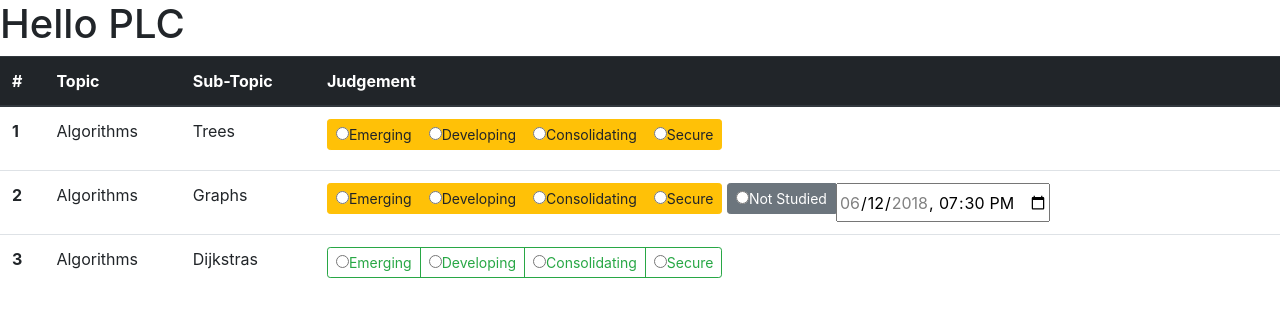
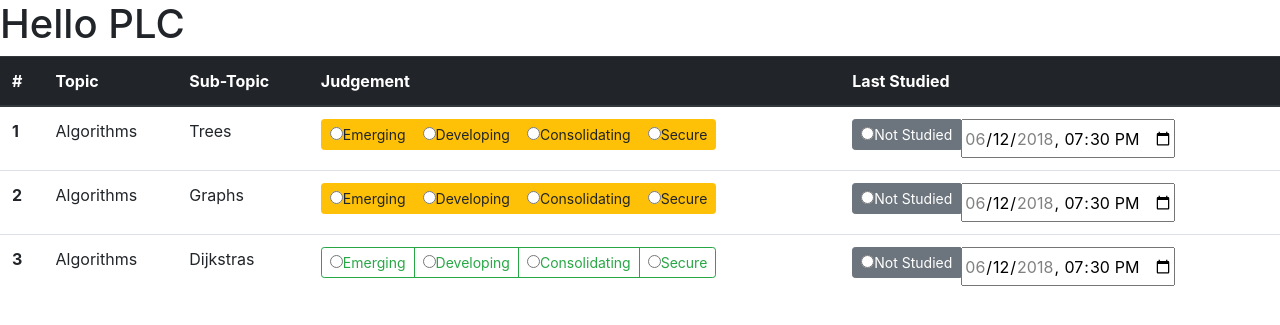
Before and after one commit to llogostevo/learner-checklist-v2, a Flask app: page / in a window 1280 px wide. Shown: the part 56-381 px from the top of the page. Run offline with Flask 2, Linux system fonts and the light colour scheme; some libraries are stand-ins or nearby versions.

Commit message:
minor changes

```diff
--- a/templates/home.html
+++ b/templates/home.html
@@ -39,6 +39,7 @@
       <th scope="col">Topic</th>
       <th scope="col">Sub-Topic</th>
       <th scope="col">Judgement</th>
+      <th scope="col">Last Studied</th>
     </tr>
   </thead>
   <tbody>
@@ -56,6 +57,15 @@
       {% endfor %}
         </div>
       </td>
+      <td>
+        <div class="btn-group" data-toggle="buttons">
+        <label class="btn btn-secondary btn-sm">
+        <input type="radio" name="options" id="option1">Not Studied</label>
+<input type="datetime-local" id="meeting-time"
+       name="meeting-time" value="2018-06-12T19:30"
+       min="2018-06-07T00:00" max="2018-06-14T00:00">
+</div>
+      </td>
     </tr>
     <tr>
       <th scope="row">2</th>
@@ -70,15 +80,14 @@
         {% endif %}
       {% endfor %}
         </div>
-<div class="btn-group" data-toggle="buttons">
+      </td>
+      <td>
+        <div class="btn-group" data-toggle="buttons">
         <label class="btn btn-secondary btn-sm">
         <input type="radio" name="options" id="option1">Not Studied</label>
-
 <input type="datetime-local" id="meeting-time"
        name="meeting-time" value="2018-06-12T19:30"
        min="2018-06-07T00:00" max="2018-06-14T00:00">
-
-
 </div>
       </td>
     </tr>
@@ -96,6 +105,15 @@
       {% endfor %}
         </div>
       </td>
+      <td>
+        <div class="btn-group" data-toggle="buttons">
+        <label class="btn btn-secondary btn-sm">
+        <input type="radio" name="options" id="option1">Not Studied</label>
+<input type="datetime-local" id="meeting-time"
+       name="meeting-time" value="2018-06-12T19:30"
+       min="2018-06-07T00:00" max="2018-06-14T00:00">
+</div>
+      </td>
     </tr>
   </tbody>
 </table>
```
